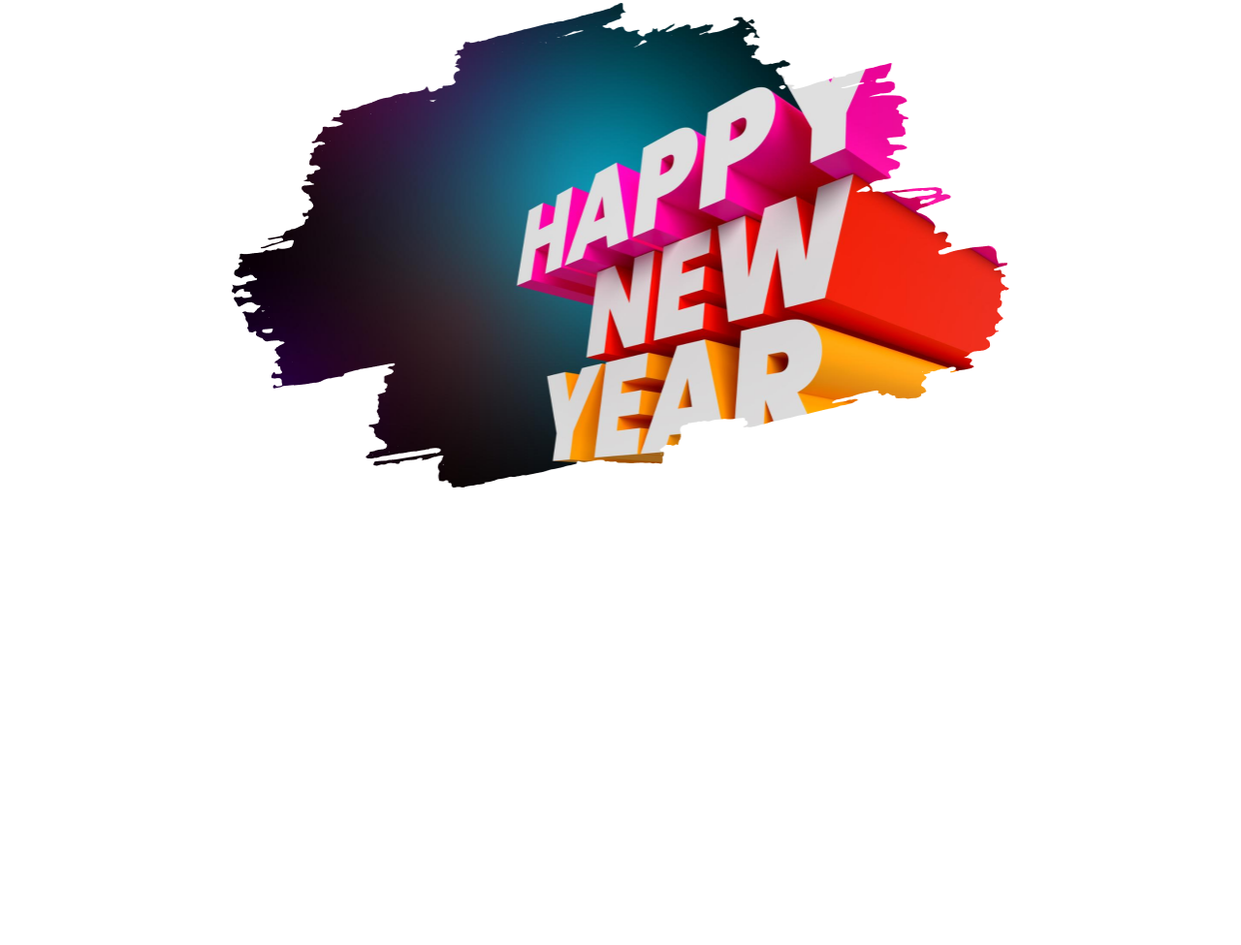
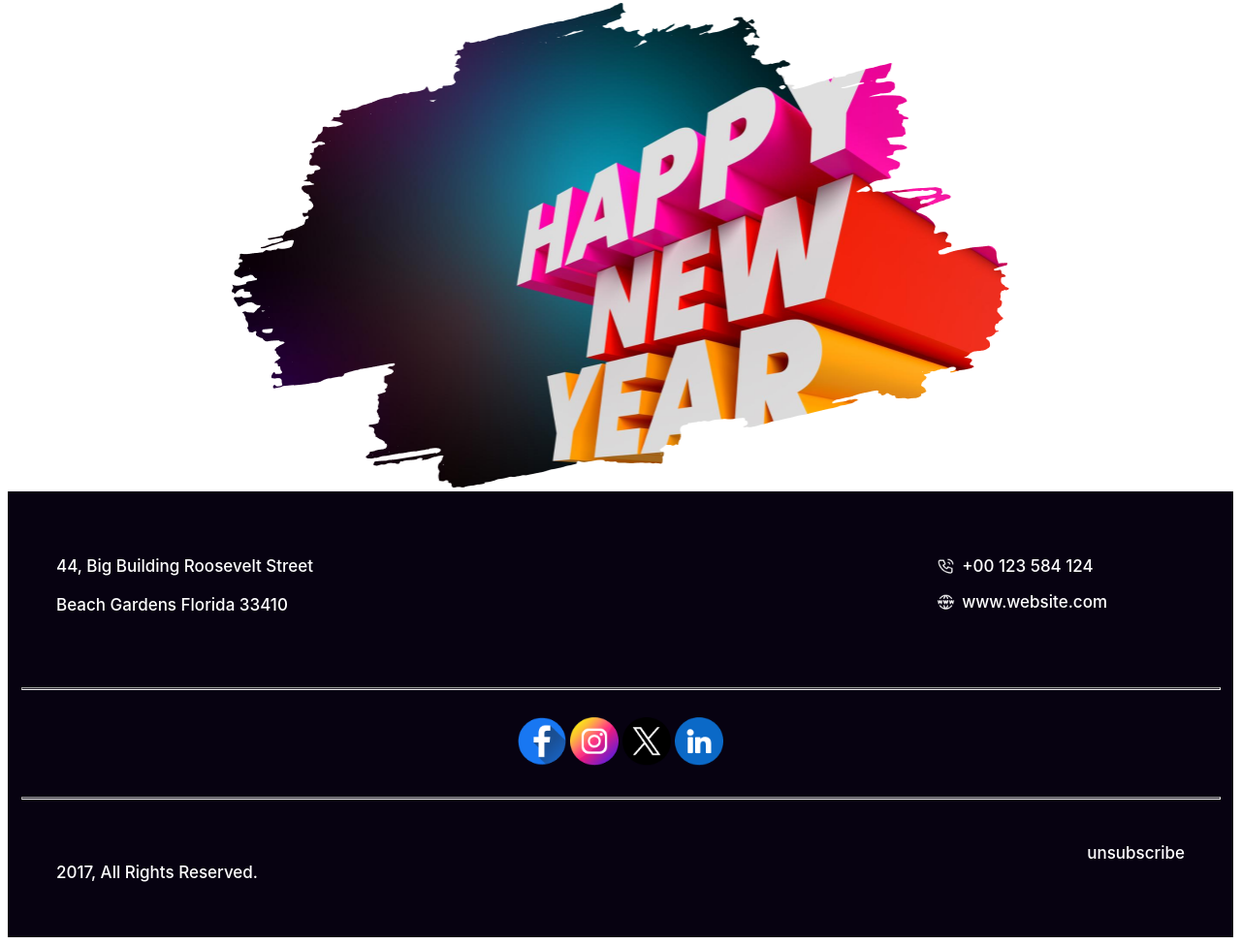
Before and after one commit to 2244jhalak/B9A1-New-Year-New-Mission, a plain HTML site: page index.html in a window 1280 px wide. Shown: the part 918-1893 px from the top of the page at 97% size. Before the commit the page ends 1433 px from the top, so only its background shows below. Drawn offline with Linux system fonts and the light colour scheme.

Commit message:
footer added

```diff
--- a/index.html
+++ b/index.html
@@ -31,7 +31,51 @@
          <!-- Discount Section end-->
     </main>
     <footer>
+           <div style="display: flex;align-items: center;justify-content: space-between;padding: 40px 50px;">
+              <div>
 
+                    <p>44, Big Building Roosevelt Street<br>
+                        Beach Gardens Florida 33410</p>
+
+              </div>
+              <div>
+                <div style="display: flex;align-items: center;height: 0;padding-top: 35px;">
+                    <img style="width: 19px;height: 19px;" src="images/Call.png" alt="">
+                    <p style="margin-left: 7px;"> +00 123 584 124</p>
+                </div>
+                <div style="display: flex;align-items: center;padding-right: 80px;">
+                    <img style="width: 19px;height: 19px;" src="images/Website.png" alt="">
+                    <p style="margin-left: 7px;">www.website.com</p>
+                </div>
+
+              </div>
+
+           </div>
+           <hr>
+           <div class="social-media">
+            <img src="images/Facebook.png" alt="">
+            <img src="images/Instagram.png" alt="">
+            <img src="images/Twitter.png" alt="">
+            <img src="images/Linkedin.png" alt="">
+
+           </div>
+           <hr>
+           <div style="display: flex;align-items: center;justify-content: space-between;padding: 10px 50px;">
+            <div>
+
+                  <p>2017, All Rights Reserved.</p>
+
+            </div>
+            <div>
+
+              <div style="display: flex;align-items: center;padding-bottom: 40px;">
+
+                  <p style="margin-left: 7px;">unsubscribe</p>
+              </div>
+
+            </div>
+
+         </div>
     </footer>
 </body>
 </html>
--- a/style.css
+++ b/style.css
@@ -72,3 +72,27 @@ line-height: 1;
 height:500px;
 flex-shrink: 0;
 }
+footer{
+    background: #070211;
+}
+footer p{
+    color: #FFF;
+font-family: Inter;
+font-size: 17px;
+font-style: normal;
+font-weight: 500;
+line-height: 40px;
+}
+hr{
+    width: 1235px;
+height: 1px;
+background: rgba(255, 255, 255, 0.15);
+}
+.social-media{
+    text-align: center;
+}
+.social-media img{
+    height: 50px;
+    width: 50px;
+    padding: 20px 0;
+}
```
